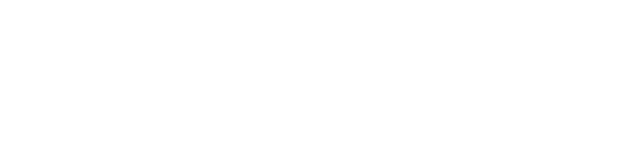
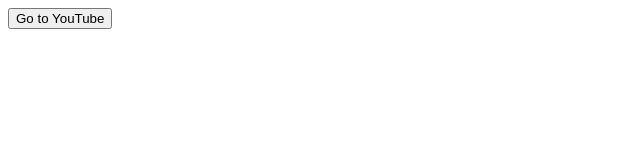
Before and after one commit to march01283748/Htmla, a plain HTML site: page Index.html in a window 1280 px wide. Shown: the whole page, without its empty margins (0-640 px from the left). Drawn offline with Linux system fonts and the light colour scheme.

Commit message:
Update Index.html

```diff
--- a/Index.html
+++ b/Index.html
@@ -1,6 +1,9 @@
 <!DOCTYPE html>
+<html>
+<head>
+  <title>Redirect Button</title>
+</head>
 <body>
-  <head>
-    <title>yay</title>
-  </head>
+  <button onclick="window.location.href='https://www.youtube.com/watch?v=dQw4w9WgXcQ';">Go to YouTube</button>
 </body>
+</html>
```
